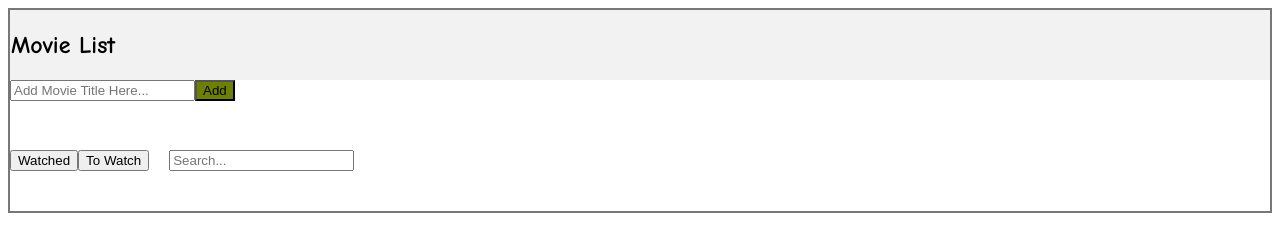
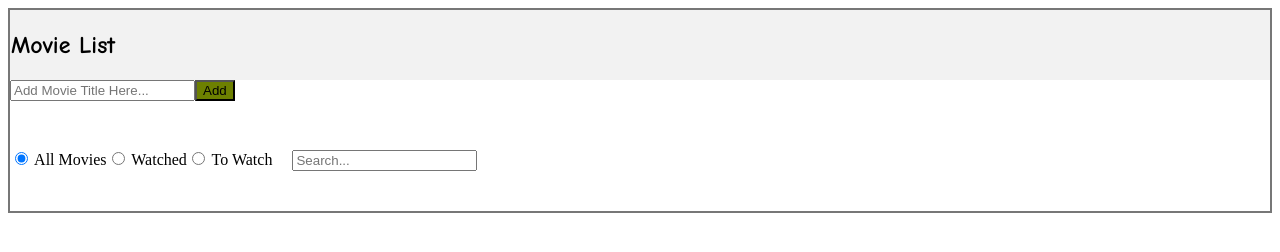
Before and after one commit to Deepali2/MovieList, a React app: page / in a window 1280 px wide. Built offline with nearby package versions, Linux system fonts and the light colour scheme.

Commit message:
implements successfully level 3 in which we have the watch, unwatch buttons

```diff
--- a/src/MovieList.js
+++ b/src/MovieList.js
@@ -12,13 +12,15 @@ class MovieList extends React.Component {
       searchInput:'',
       movies: [],
       currentMovie: '',
-
+      viewStatus:'all',
 
    },
     this.addMovie = this.addMovie.bind(this);
     this.handleSearch = this.handleSearch.bind(this);
     this.handleNewMovieTitle = this.handleNewMovieTitle.bind(this);
     this.watchedClickHandler = this.watchedClickHandler.bind(this);
+    this.handleShowMovies = this.handleShowMovies.bind(this);
+    this.filterSearch = this.filterSearch.bind(this);
   }
 
 
@@ -55,6 +57,36 @@ class MovieList extends React.Component {
       });
   }
 
+  //function to control the radio buttons
+  handleShowMovies(event) {
+    this.setState({
+      viewStatus: event.target.value
+    });
+  }
+
+  filterSearch() {
+    let searchResults = this.state.movies
+      .filter(movie => movie.title.toLowerCase().includes(this.state.searchInput.toLowerCase()));
+    switch(this.state.viewStatus) {
+      case "watched":
+        searchResults = searchResults.filter(movie => movie.watchStatus);
+        break;
+      case "unwatched":
+        searchResults = searchResults.filter(movie => !movie.watchStatus);
+        break;
+    }
+
+    //USING IF STATEMENTS: IT WORKS
+    // if (this.state.viewStatus === "watched") {
+    //   searchResults = searchResults.filter(movie => movie.watchStatus);
+    // }
+    // if (this.state.viewStatus === "unwatched") {
+    //   searchResults = searchResults.filter(movie => !movie.watchStatus);
+    // }
+    return searchResults;
+
+  }
+
   render() {
     return (
       <div>
@@ -74,8 +106,10 @@ class MovieList extends React.Component {
           <button className={style.addbtn} onClick={this.addMovie}>Add</button>
         </div>
         </div>
-        <button className={style.watchedbtn}>{WATCHED_TEXT}</button>
-        <button className={style.toWatchbtn}>{NOT_WATCHED_TEXT }</button>
+
+          <input type="radio" value="all" checked={this.state.viewStatus==="all"} onChange={this.handleShowMovies}/> All Movies
+          <input type="radio" value="watched" checked={this.state.viewStatus==="watched"} onChange={this.handleShowMovies}/> {WATCHED_TEXT}
+          <input type="radio" value="unwatched" checked={this.state.viewStatus==="unwatched"} onChange={this.handleShowMovies}/> {NOT_WATCHED_TEXT}
         <input
           type="text"
           placeholder="Search..."
@@ -85,7 +119,7 @@ class MovieList extends React.Component {
         />
         {/* <Movies movies={this.state.movies}/> */}
         <Movies
-          movies={this.state.movies.filter(movie => movie.title.toLowerCase().includes(this.state.searchInput.toLowerCase())) }
+          movies={this.filterSearch()}
           watchedClickHandler = {this.watchedClickHandler}
           />
       </div>
--- a/src/styles/style.css
+++ b/src/styles/style.css
@@ -42,3 +42,11 @@ body{
   float: right;
   background-color: green;
 }
+
+.visibility {
+  visibility: visible;
+}
+
+.visibility {
+  visibility: hidden;
+}
```
Also changed, not shown: src/MovieEntry.js (+6 -3 lines).
